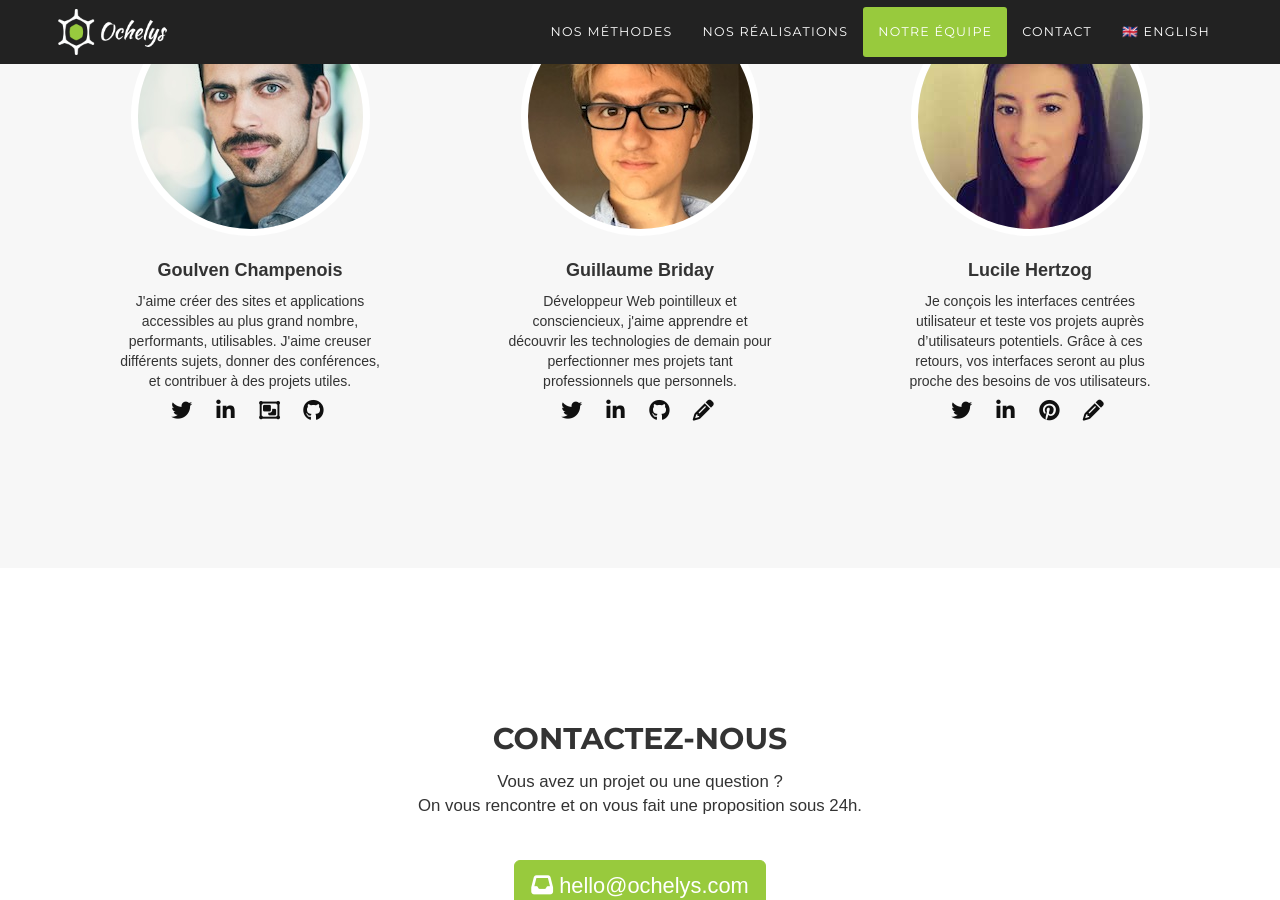
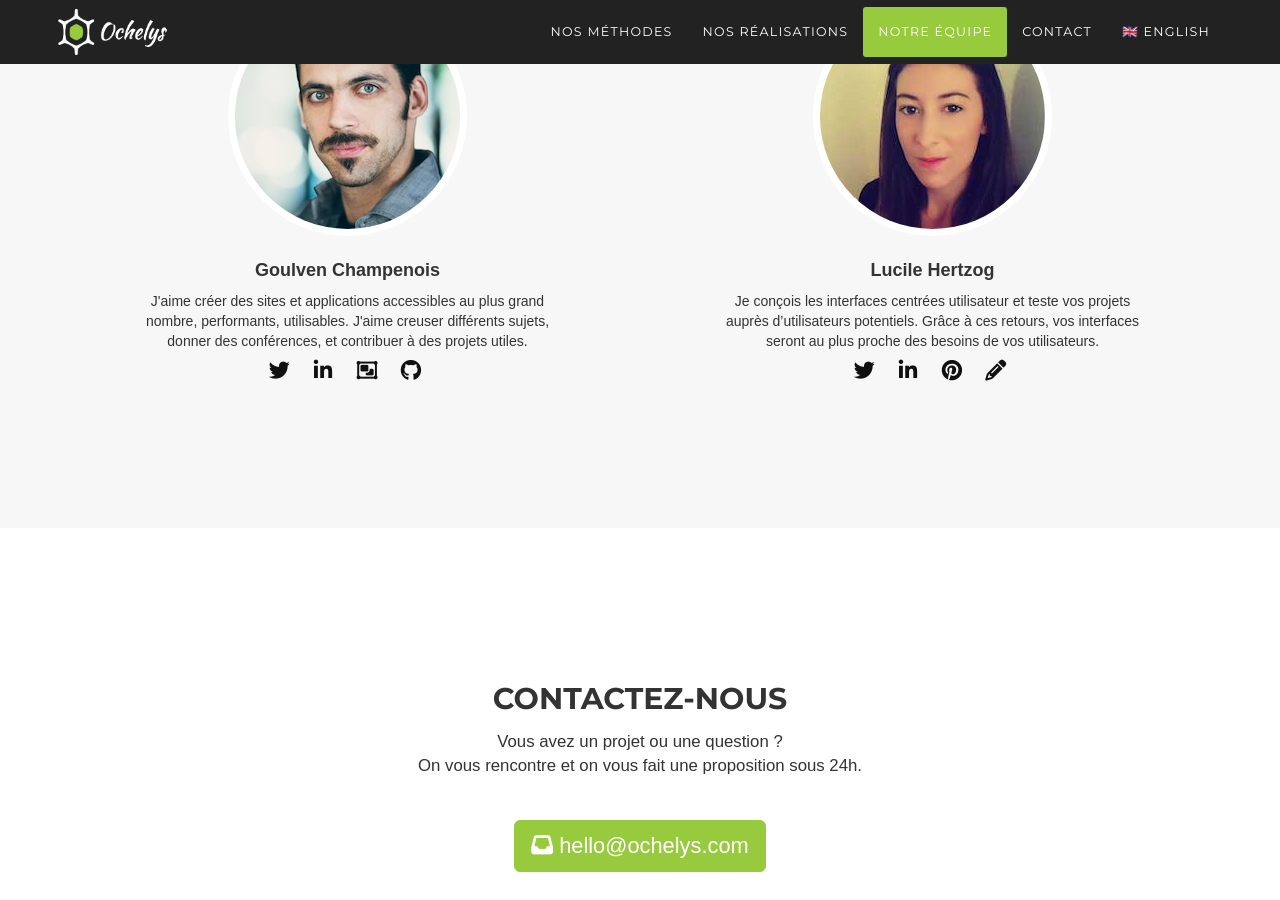
Before and after one commit to Ochelys/ochelys.github.io, a Jekyll site: the page built from index.md, in a window 1280 px wide and 900 px high, scrolled down 3983 px. Built offline with Jekyll 4.4.1, drawn with Linux system fonts in a browser that asks for light colours; nearby versions of some CDN libraries; some web fonts are replaced.

Commit message:
Guillaume's gone

```diff
--- a/_layouts/home.html
+++ b/_layouts/home.html
@@ -367,7 +367,7 @@ layout: default
           <li><a href="http://pkoin.github.io" title="Site personnel de Julien"><i class="fa fa-pencil"></i><span class="sr-only">Site personnel de Julien</span></a></li>
         </ul>
       </div>
-      <div class="col-sm-4 team-member">
+      <div class="col-sm-6 team-member">
         <img src="{{ site.url }}/images/goulven.jpg" alt="Goulven Champenois" class="img-responsive img-circle">
         <h3 class="h4">Goulven Champenois</h3>
         <p class="bio">J'aime créer des sites et applications accessibles au plus grand nombre, performants, utilisables. J'aime creuser différents sujets, donner des conférences, et contribuer à des projets utiles.</p>
@@ -378,18 +378,7 @@ layout: default
           <li><a href="https://github.com/goulvench" title="Goulven sur Github"><i class="fa fa-github"></i><span class="sr-only">Goulven sur Github</span></a></li>
         </ul>
       </div>
-      <div class="col-sm-4 team-member">
-        <img src="{{ site.url }}/images/guillaume.jpg" alt="Guillaume Briday" class="img-responsive img-circle">
-        <h3 class="h4">Guillaume Briday</h3>
-        <p class="bio">Développeur Web pointilleux et consciencieux, j'aime apprendre et découvrir les technologies de demain pour perfectionner mes projets tant professionnels que personnels.</p>
-        <ul class="list-inline social-buttons">
-          <li><a href="https://twitter.com/guillaumebriday" title="Guillaume sur Twitter"><i class="fa fa-twitter"></i><span class="sr-only">Guillaume sur Twitter</span></a></li>
-          <li><a href="https://fr.linkedin.com/in/guillaumebriday" title="Guillaume sur LinkedIn"><i class="fa fa-linkedin"></i><span class="sr-only">Guillaume sur LinkedIn</span></a></li>
-          <li><a href="https://github.com/guillaumebriday" title="Guillaume sur Github"><i class="fa fa-github"></i><span class="sr-only">Guillaume sur Github</span></a></li>
-          <li><a href="https://blog.guillaumebriday.fr/" title="Site personnel de Guillaume"><i class="fa fa-pencil"></i><span class="sr-only">Site personnel de Guillaume</span></a></li>
-        </ul>
-      </div>
-      <div class="col-sm-4 team-member">
+      <div class="col-sm-6 team-member">
         <img src="{{ site.url }}/images/lucile.jpg" alt="Lucile Hertzog" class="img-responsive img-circle">
         <h3 class="h4">Lucile Hertzog</h3>
         <p class="bio">Je conçois les interfaces centrées utilisateur et teste vos projets auprès d’utilisateurs potentiels. Grâce à ces retours, vos interfaces seront au plus proche des besoins de vos utilisateurs.</p>
```
Also changed, not shown: _layouts/home.en.html (+2 -13 lines), images/guillaume.jpg (deleted).
